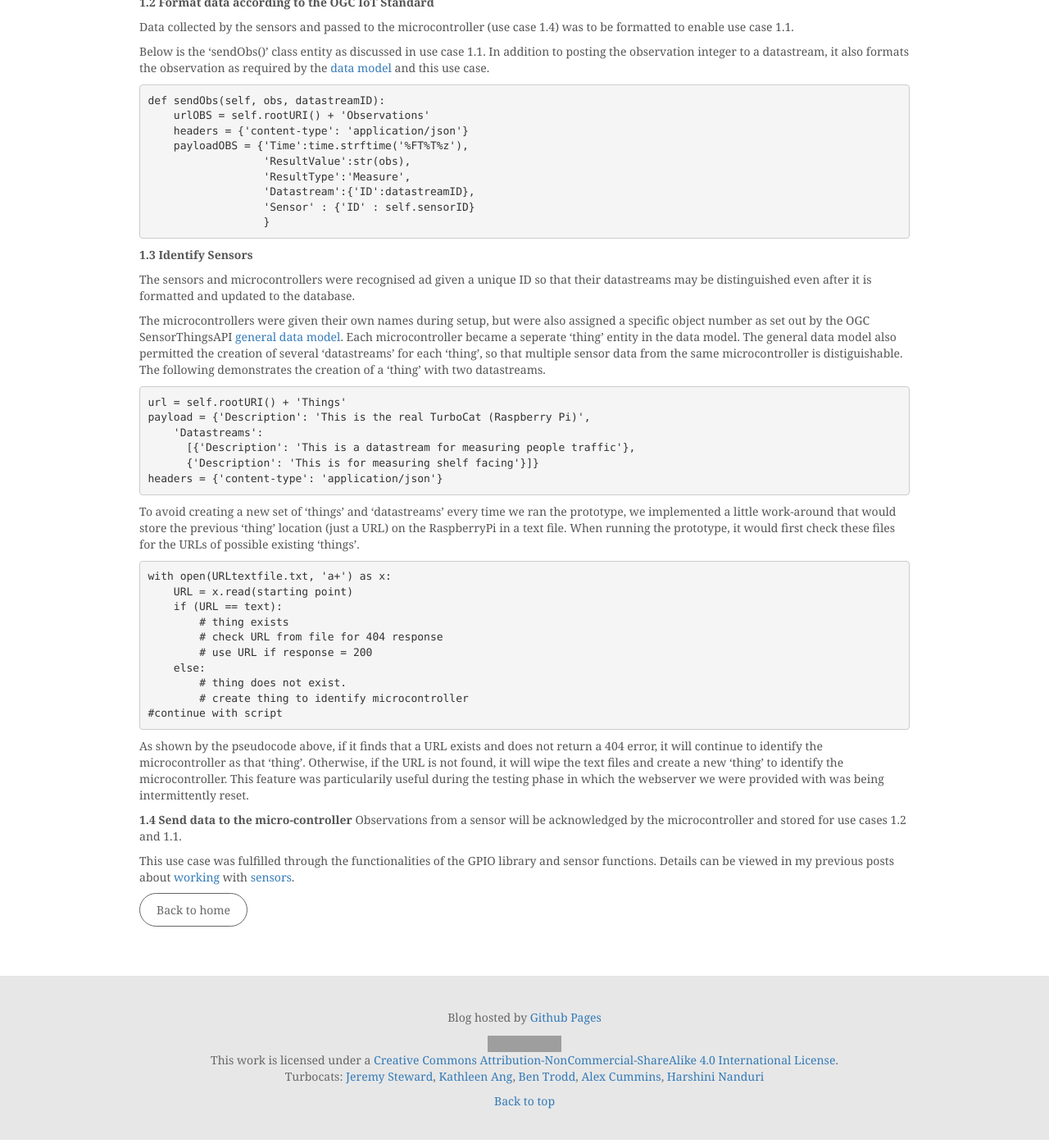
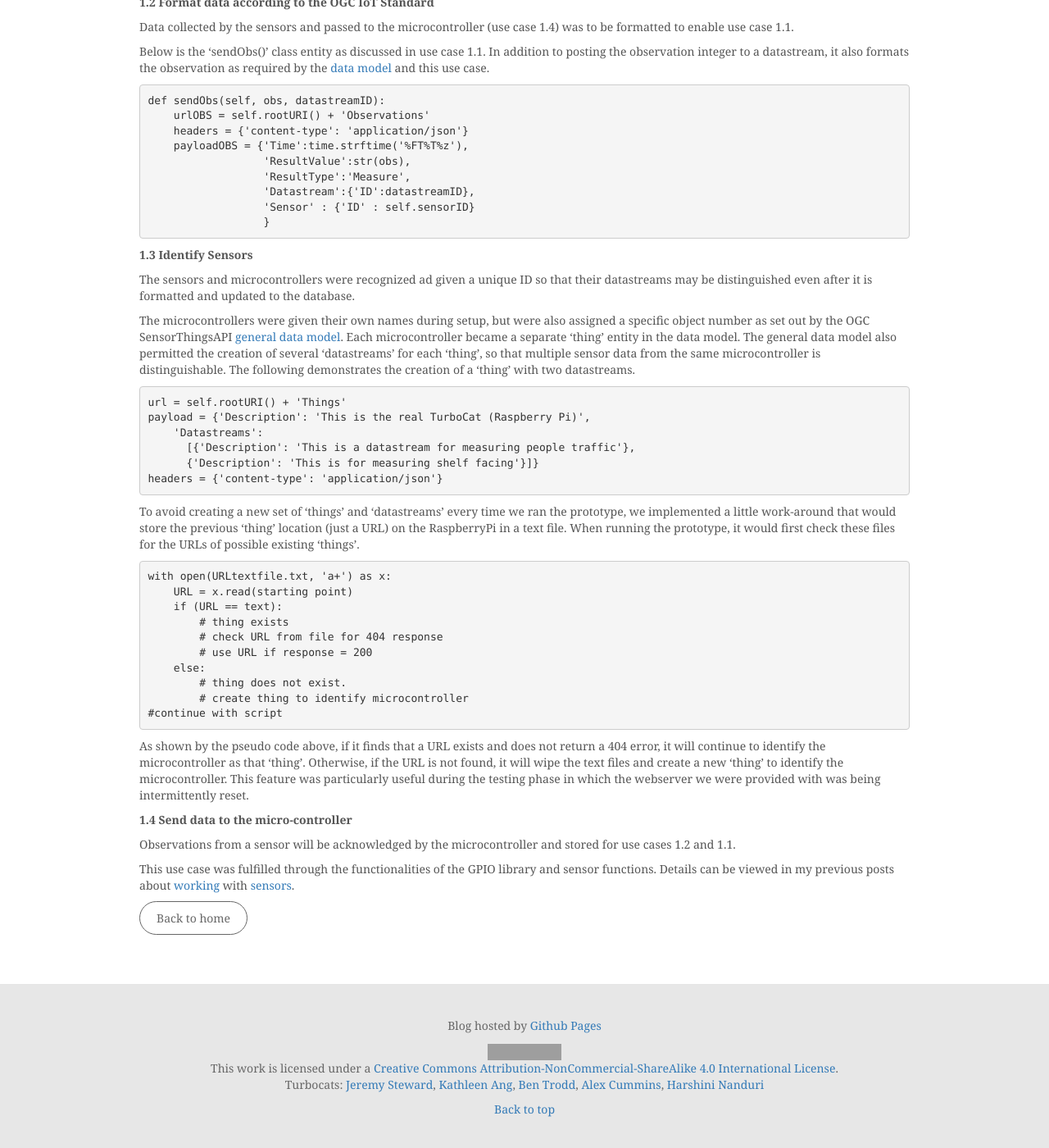
Before and after one commit to ThatGeoGuy/ENGO500, a Jekyll site: the page built from _posts/2014-04-05-prototype-development-software.markdown, in a window 1280 px wide and 1400 px high, scrolled down 753 px. Shown: the whole window at 82% size. Built offline with Jekyll 4.4.1, drawn with Linux system fonts in a browser that asks for light colours; nearby versions of some CDN libraries; grey boxes are pictures that could not be loaded.

Commit message:
Formatting and editing..

```diff
--- a/_posts/2014-04-05-prototype-development-software.markdown
+++ b/_posts/2014-04-05-prototype-development-software.markdown
@@ -11,11 +11,11 @@
 
 The sensor prototype for LASS has a few software requirements of its own.  This post details the [use cases we set out for it](https://github.com/ThatGeoGuy/ENGO500/wiki/Use-Cases) and how they were fulfilled.
 
-If you are unfamiliar with the term "use case", it is simply a way of defining the [input and output relationships between elements in a system]({{ site.baseurl }}/2014/04/05/development-process-technical-deliverables-progress-report/).  An overview of the sensor prototype's relationships is shown by the diagram below:
+If you are unfamiliar with the term "use case", it is simply a way of defining the [input and output relationships between elements in a system]({{ site.baseurl }}/2014/04/03/development-process-technical-deliverables-progress-report/).  An overview of the sensor prototype's relationships is shown by the diagram below:
 
 ![Prototype Use Cases]({{ site.baseurl }}/images/sensors/Sensor_Prototype_use_case_diagram.png)
 
-Ultimately, the RaspberryPi (microcontroller) should be able to send the data collected from the sensor to the OGC-IoT database, after which it will be access and displayed nicely on the [web page]({{ site.baseurl }}/2014/04/05/development-process-technical-deliverables-progress-report/).
+Ultimately, the RaspberryPi (microcontroller) should be able to send the data collected from the sensor to the OGC-IoT database, after which it will be access and displayed nicely on the [web page]({{ site.baseurl }}/2014/04/03/development-process-technical-deliverables-progress-report/).
 
 
 ## Use Cases Fulfilled
@@ -47,9 +47,9 @@
 
 **1.3 Identify Sensors**
 
-The sensors and microcontrollers were recognised ad given a unique ID so that their datastreams may be distinguished even after it is formatted and updated to the database.
+The sensors and microcontrollers were recognized ad given a unique ID so that their datastreams may be distinguished even after it is formatted and updated to the database.
 
-The microcontrollers were given their own names during setup, but were also assigned a specific object number as set out by the OGC SensorThingsAPI [general data model]({{ site.baseurl }}/2014/04/04/using-the-data-model/).  Each microcontroller became a seperate 'thing' entity in the data model. The general data model also permitted the creation of several 'datastreams' for each 'thing', so that multiple sensor data from the same microcontroller is distiguishable. The following demonstrates the creation of a 'thing' with two datastreams.
+The microcontrollers were given their own names during setup, but were also assigned a specific object number as set out by the OGC SensorThingsAPI [general data model]({{ site.baseurl }}/2014/04/04/using-the-data-model/).  Each microcontroller became a separate 'thing' entity in the data model. The general data model also permitted the creation of several 'datastreams' for each 'thing', so that multiple sensor data from the same microcontroller is distinguishable. The following demonstrates the creation of a 'thing' with two datastreams.
 
     url = self.rootURI() + 'Things'
     payload = {'Description': 'This is the real TurboCat (Raspberry Pi)',
@@ -71,10 +71,11 @@
             # create thing to identify microcontroller
     #continue with script
 
-As shown by the pseudocode above, if it finds that a URL exists and does not return a 404 error, it will continue to identify the microcontroller as that 'thing'.  Otherwise, if the URL is not found, it will wipe the text files and create a new 'thing' to identify the microcontroller.  This feature was particularily useful during the testing phase in which the webserver we were provided with was being intermittently reset.
+As shown by the pseudo code above, if it finds that a URL exists and does not return a 404 error, it will continue to identify the microcontroller as that 'thing'.  Otherwise, if the URL is not found, it will wipe the text files and create a new 'thing' to identify the microcontroller.  This feature was particularly useful during the testing phase in which the webserver we were provided with was being intermittently reset.
 
 
 **1.4 Send data to the micro-controller**
+
 Observations from a sensor will be acknowledged by the microcontroller and stored for use cases 1.2 and 1.1.
 
 This use case was fulfilled through the functionalities of the GPIO library and sensor functions.  Details can be viewed in my previous posts about [working]({{ site.baseurl }}/2014/04/04/working-with-a-PIR-motion-sensor/) with [sensors]({{ site.baseurl }}/2014/04/04/working-with-photo-interrupter/).
```
